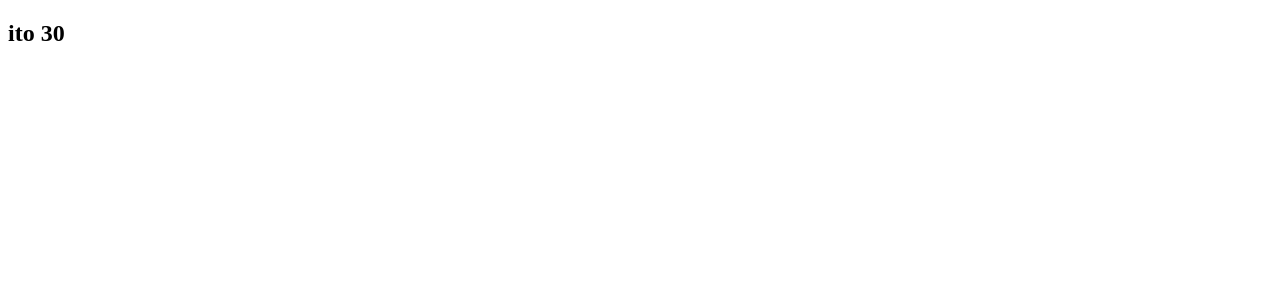
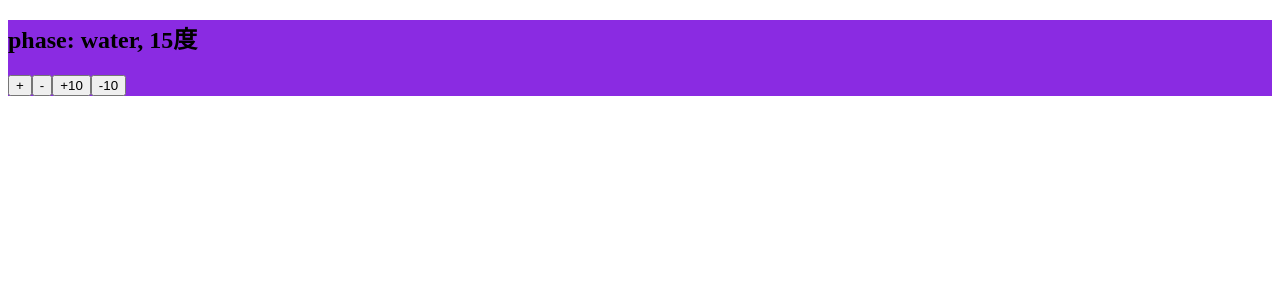
Before and after one commit to pl-pr-pm/react_redux-sandbox, a React (Create React App) app: page / in a window 1280 px wide. Shown: the top 300 px of the page. Built offline with nearby package versions, Linux system fonts and the light colour scheme.

Commit message:
ステートを利用した簡単なアプリ作成

```diff
--- /dev/null
+++ b/src/App.css
@@ -0,0 +1,9 @@
+.ice {
+  background: blue;
+}
+.water {
+  background: blueviolet;
+}
+.steam {
+  background: red;
+}
--- a/src/index.js
+++ b/src/index.js
@@ -1,18 +1,44 @@
 import React from "react";
 import { render } from "react-dom";
 
-class Human extends React.Component {
+import "./App.css";
+
+class H2O extends React.Component {
   constructor(props) {
     super(props);
-    this.state = { name: "ito" };
+    this.state = { temp: 15 };
   }
   render() {
+    const { temp } = this.state;
     return (
-      <h2>
-        {this.state.name} {this.props.age}
-      </h2>
+      <div className={this.H2OState(temp)}>
+        <h2>
+          phase: {this.H2OState(temp)}, {temp}度
+        </h2>
+        <button onClick={this.onButtonUpClick}>+</button>
+        <button onClick={this.onButtonDownClick}>-</button>
+        <button onClick={this.onButtonUp10Click}>+10</button>
+        <button onClick={this.onButtonDown10Click}>-10</button>
+      </div>
     );
   }
+  onButtonUpClick = () => {
+    this.setState({ temp: this.state.temp + 1 });
+  };
+  onButtonDownClick = () => {
+    this.setState({ temp: this.state.temp - 1 });
+  };
+  onButtonUp10Click = () => {
+    this.setState({ temp: this.state.temp + 10 });
+  };
+  onButtonDown10Click = () => {
+    this.setState({ temp: this.state.temp - 10 });
+  };
+  H2OState = (temp) => {
+    if (temp < 0) return "ice";
+    if (temp >= 100) return "steam";
+    return "water";
+  };
 }
 
-render(<Human age="30" />, document.getElementById("root"));
+render(<H2O />, document.getElementById("root"));
```
